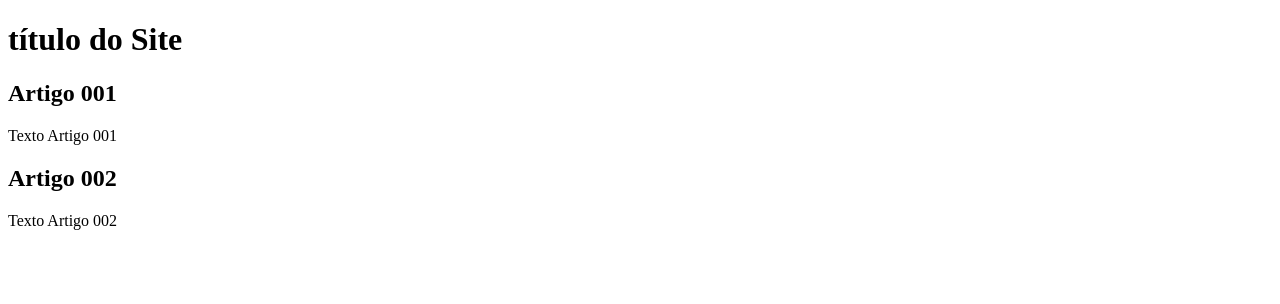
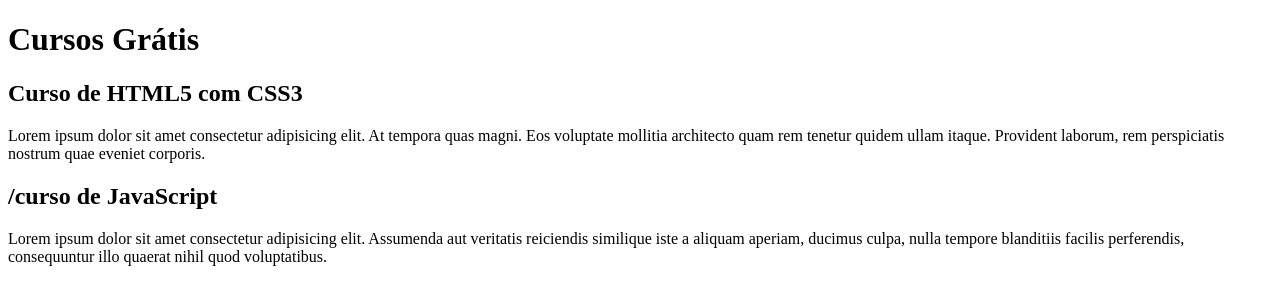
Before and after one commit to alessandrakrob/projeto-site, a plain HTML site: page index.html in a window 1280 px wide. Drawn offline with Linux system fonts and the light colour scheme.

Commit message:
comecei a escrever o conteudo

```diff
--- a/index.html
+++ b/index.html
@@ -3,20 +3,20 @@
 <head>
     <meta charset="UTF-8">
     <meta name="viewport" content="width=device-width, initial-scale=1.0">
-    <title>Título do Site</title>
+    <title></title>
 </head>
 <body>
     <main>
         <header>
-            <h1>título do Site</h1>
+            <h1>Cursos Grátis</h1>
         </header>
         <article>
-            <h2>Artigo 001</h2>
-            <p>Texto Artigo 001</p>
+            <h2>Curso de HTML5 com CSS3</h2>
+            <p>Lorem ipsum dolor sit amet consectetur adipisicing elit. At tempora quas magni. Eos voluptate mollitia architecto quam rem tenetur quidem ullam itaque. Provident laborum, rem perspiciatis nostrum quae eveniet corporis.</p>
         </article>
         <article>
-            <h2>Artigo 002</h2>
-            <p>Texto Artigo 002</p>
+            <h2>/curso de JavaScript</h2>
+            <p>Lorem ipsum dolor sit amet consectetur adipisicing elit. Assumenda aut veritatis reiciendis similique iste a aliquam aperiam, ducimus culpa, nulla tempore blanditiis facilis perferendis, consequuntur illo quaerat nihil quod voluptatibus.</p>
         </article>
     </main>
 </body>
```
